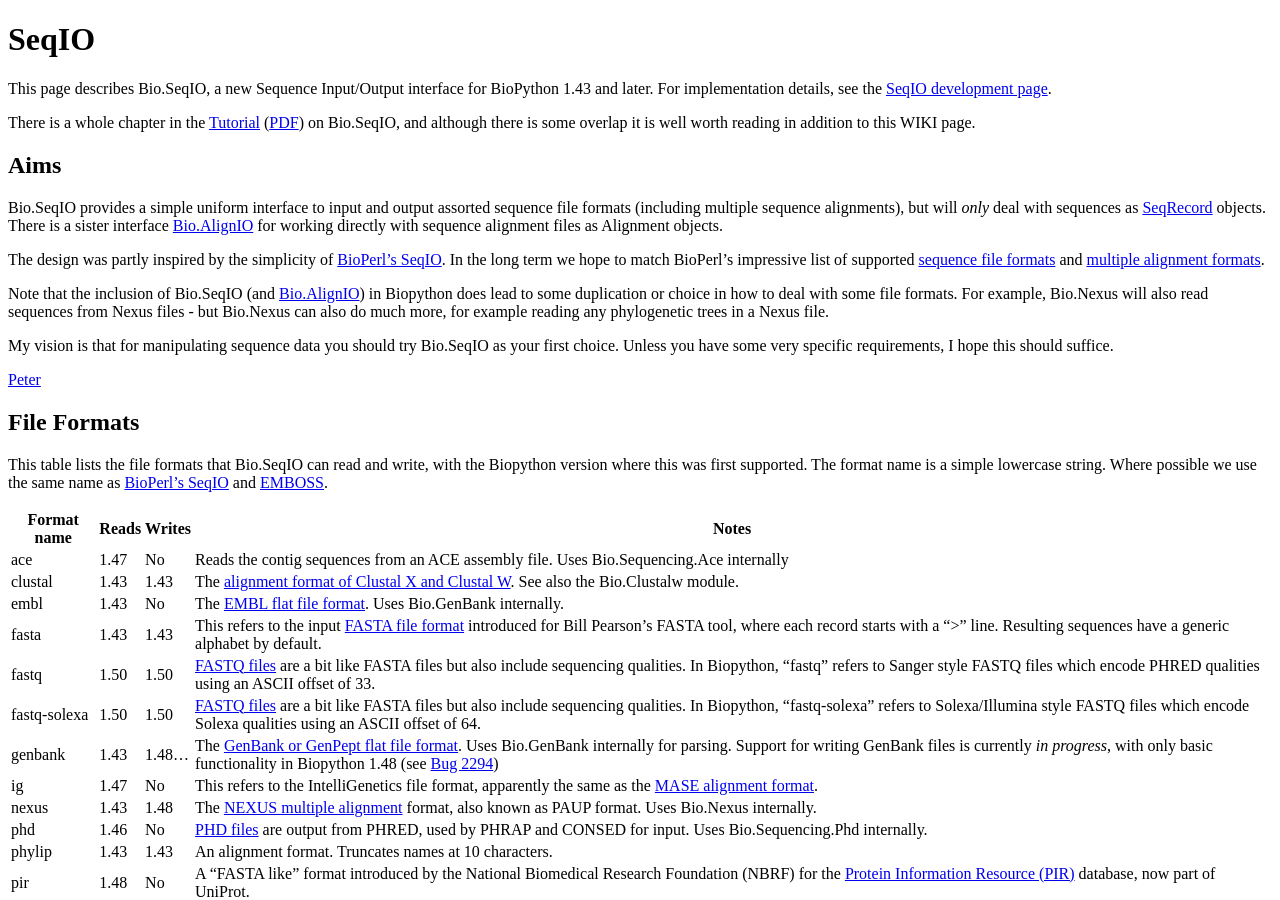
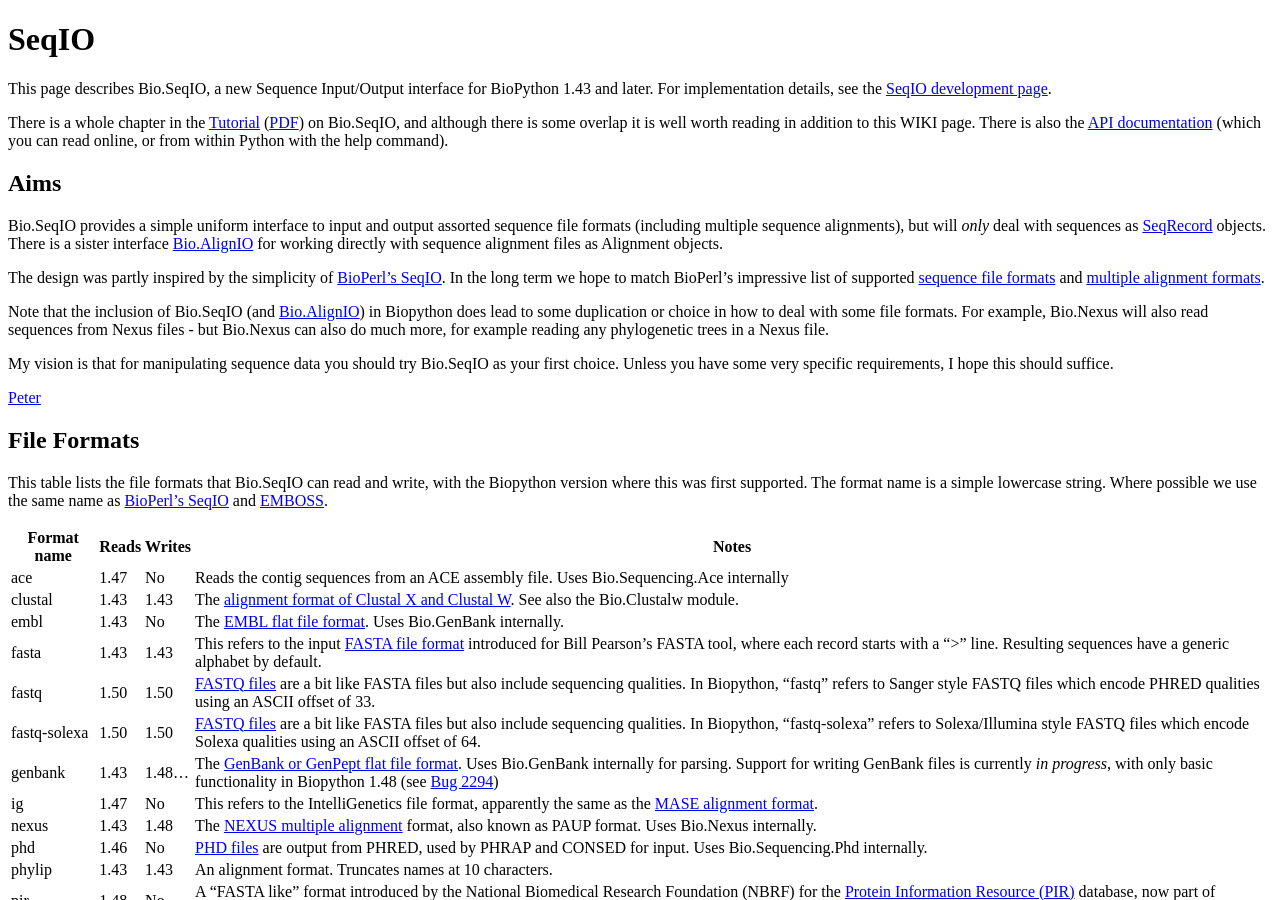
Before and after one commit to biopython/biopython.github.io, a Jekyll site: the page built from wiki/SeqIO.md, in a window 1280 px wide and 900 px high. Built offline with Jekyll 4.4.1, drawn with Linux system fonts in a browser that asks for light colours.

Commit message:
Link to API page

```diff
--- a/wiki/SeqIO.md
+++ b/wiki/SeqIO.md
@@ -14,7 +14,10 @@ There is a whole chapter in the
 [Tutorial](http://biopython.org/DIST/docs/tutorial/Tutorial.html)
 ([PDF](http://biopython.org/DIST/docs/tutorial/Tutorial.pdf)) on
 Bio.SeqIO, and although there is some overlap it is well worth reading
-in addition to this WIKI page.
+in addition to this WIKI page. There is also the [API
+documentation](http://biopython.org/DIST/docs/api/Bio.SeqIO-module.html)
+(which you can read online, or from within Python with the help
+command).
 
 Aims
 ----
```
Also changed, not shown: 1 other file.
